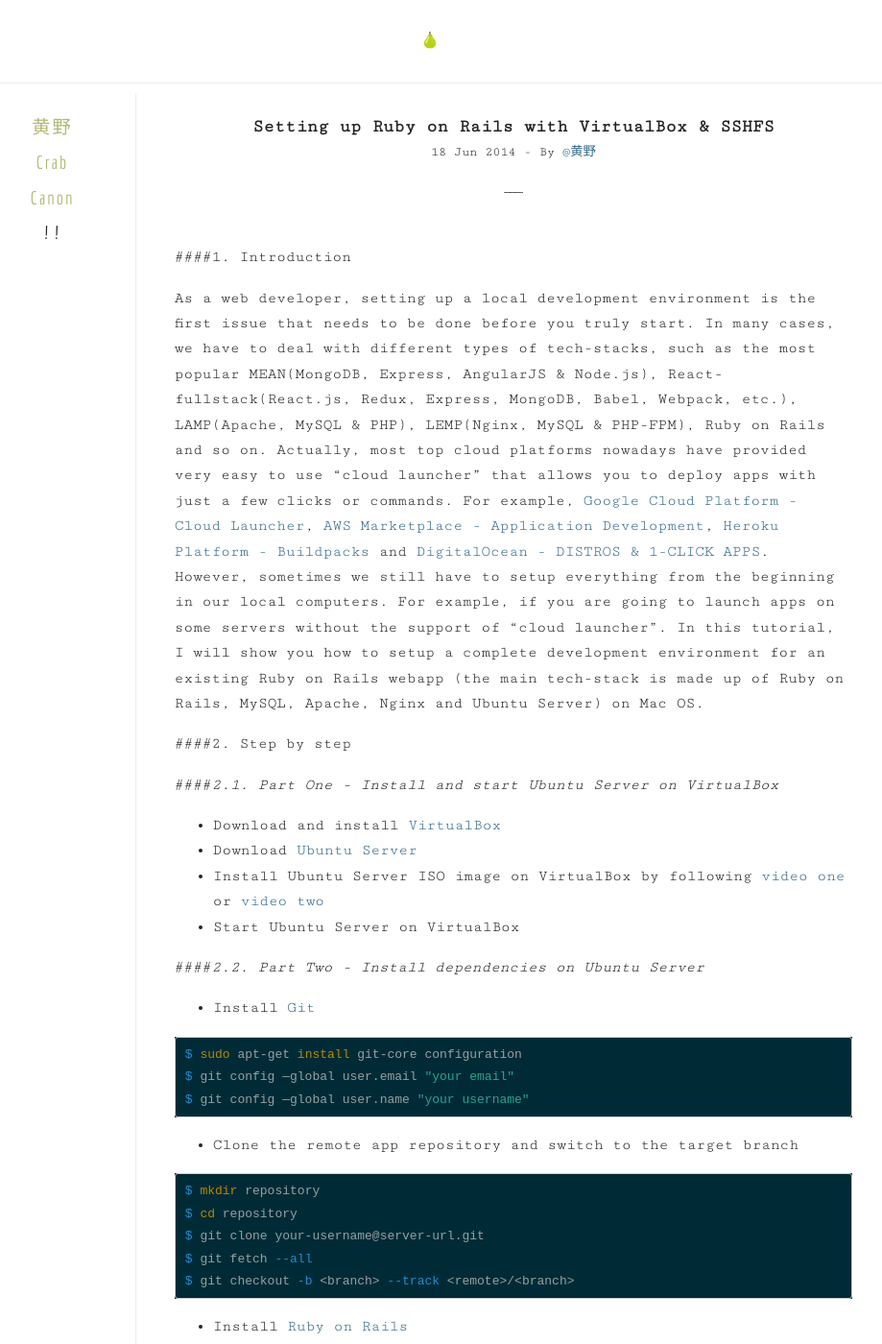
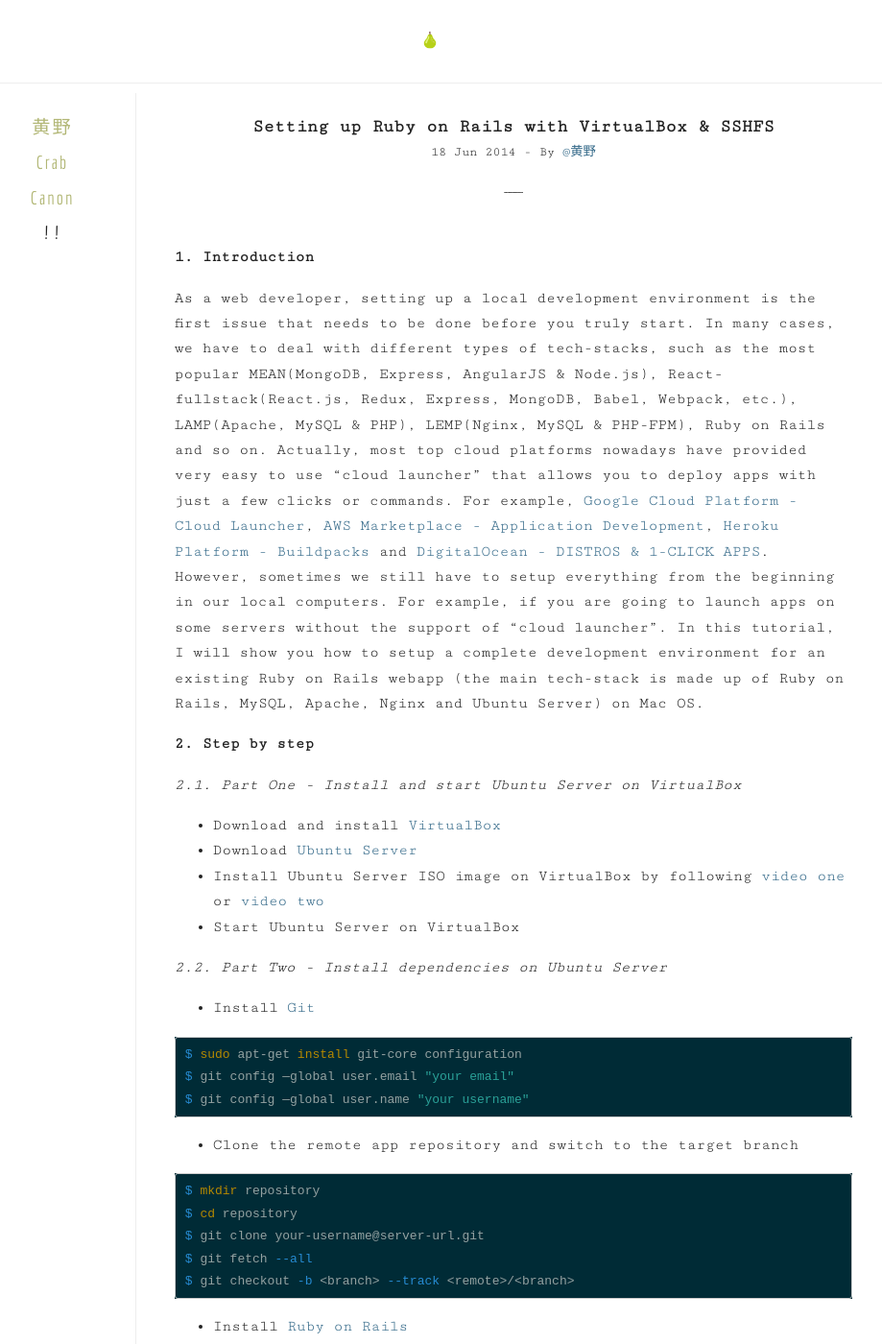
Before and after one commit to crabcanon/crabcanon.github.com, a Jekyll site: the page built from _posts/2014-06-18-setting-up-ruby-on-rails-with-virtualbox-sshfs.md, in a window 1280 px wide and 1400 px high. Shown: the whole window at 96% size, without its empty margins (192-1111 px from the left). Built offline with Jekyll 4.4.1, drawn with Linux system fonts in a browser that asks for light colours; comment, search, counter and statistics services are not loaded.

Commit message:
Update blogs

````diff
--- a/_posts/2014-06-18-setting-up-ruby-on-rails-with-virtualbox-sshfs.md
+++ b/_posts/2014-06-18-setting-up-ruby-on-rails-with-virtualbox-sshfs.md
@@ -6,21 +6,21 @@
 tags: [Ubuntu Server, Ruby on Rails, MySQL, VirtualBox, SSHFS]
 ---
 
-####1. Introduction
+**1. Introduction**
 
 As a web developer, setting up a local development environment is the first issue that needs to be done before you truly start. In many cases, we have to deal with different types of tech-stacks, such as the most popular MEAN(MongoDB, Express, AngularJS & Node.js), React-fullstack(React.js, Redux, Express, MongoDB, Babel, Webpack, etc.), LAMP(Apache, MySQL & PHP), LEMP(Nginx, MySQL & PHP-FPM), Ruby on Rails and so on. Actually, most top cloud platforms nowadays have provided very easy to use "cloud launcher" that allows you to deploy apps with just a few clicks or commands. For example, [Google Cloud Platform - Cloud Launcher](https://cloud.google.com/launcher/?cat=INFRASTRUCTURE), [AWS Marketplace - Application Development](https://aws.amazon.com/marketplace/b/2649279011/ref=gtw_navlft_node_2649279011?page=1&category=2649279011), [Heroku Platform - Buildpacks](https://elements.heroku.com/buildpacks) and [DigitalOcean - DISTROS & 1-CLICK APPS](https://www.digitalocean.com/features/one-click-apps/). However, sometimes we still have to setup everything from the beginning in our local computers. For example, if you are going to launch apps on some servers without the support of "cloud launcher". In this tutorial, I will show you how to setup a complete development environment for an existing Ruby on Rails webapp (the main tech-stack is made up of Ruby on Rails, MySQL, Apache, Nginx and Ubuntu Server) on Mac OS.
 
 
-####2. Step by step
+**2. Step by step**
 
-####*2.1. Part One - Install and start Ubuntu Server on VirtualBox*
+*2.1. Part One - Install and start Ubuntu Server on VirtualBox*
 
 * Download and install [VirtualBox](https://www.virtualbox.org/wiki/Downloads)
 * Download [Ubuntu Server](http://www.ubuntu.com/download/server)
 * Install Ubuntu Server ISO image on VirtualBox by following [video one](https://www.youtube.com/watch?v=HjuazgdyAdc) or [video two](https://www.youtube.com/watch?v=MaAqAx77COM)
 * Start Ubuntu Server on VirtualBox
 
-####*2.2. Part Two - Install dependencies on Ubuntu Server*
+*2.2. Part Two - Install dependencies on Ubuntu Server*
 
 * Install [Git](https://git-scm.com/)
 
@@ -144,7 +144,7 @@
 ```
 
 
-####*2.3. Part Three - Connect virtual Ubuntu Server with your Mac OS and develop/test the webapp on the local IDE/browsers based on SSH and SSHFS*
+*2.3. Part Three - Connect virtual Ubuntu Server with your Mac OS and develop/test the webapp on the local IDE/browsers based on SSH and SSHFS*
 
 Because we are not able to develop or test the webapp in a place (Ubuntu Server) where IDEs and browsers don't exist, we have to connect the virtual Ubuntu Server with Mac OS so that all the resources of our computer can be utilized. For example, how to use your favourite [RubyMine](https://www.jetbrains.com/ruby/), [Sublime Text](http://www.sublimetext.com/) or [Atom](https://atom.io/) installed on your Mac to develop a webapp deployed on the virtual Ubuntu Server and meanwhile how to preview or test it on local browsers such as Safari, Chrome or Firefox? This is actually a pretty tricky issue if you don't have any experience before. But by following the instruction below, you can easily get out of the woods for sure.
 
````
